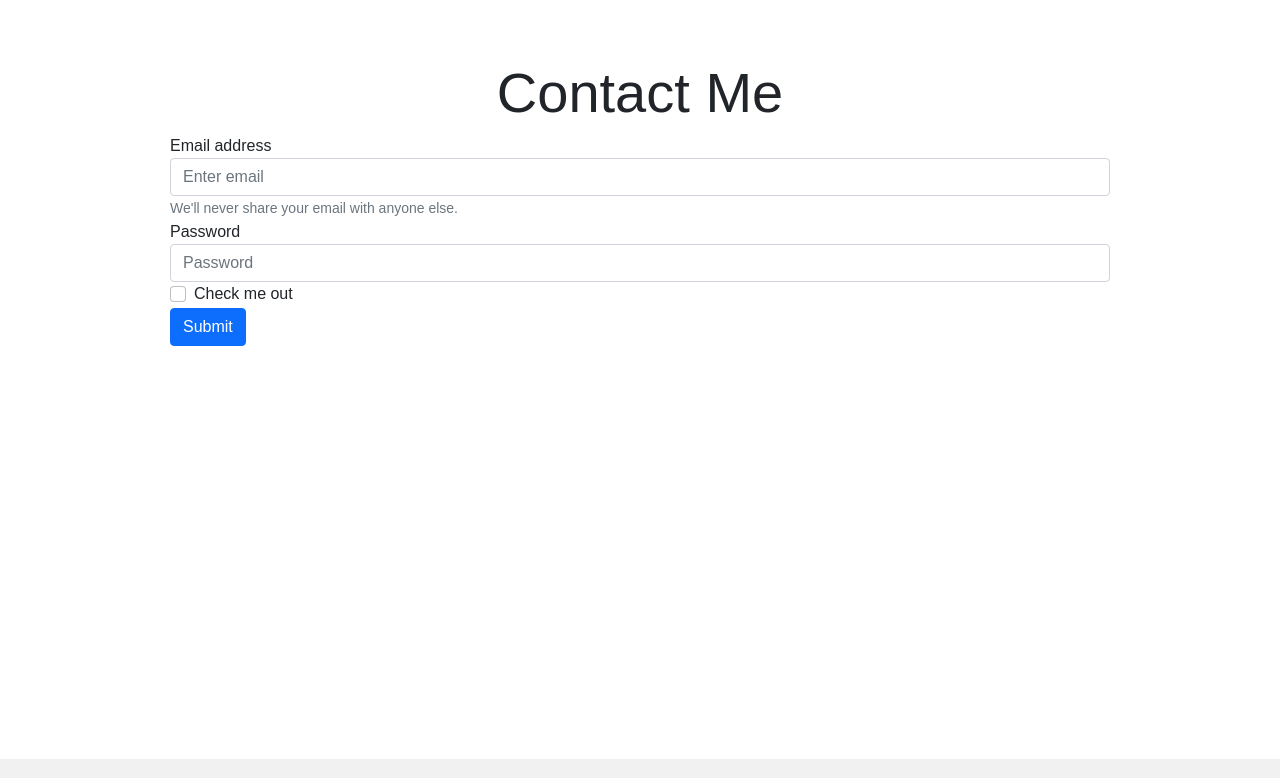
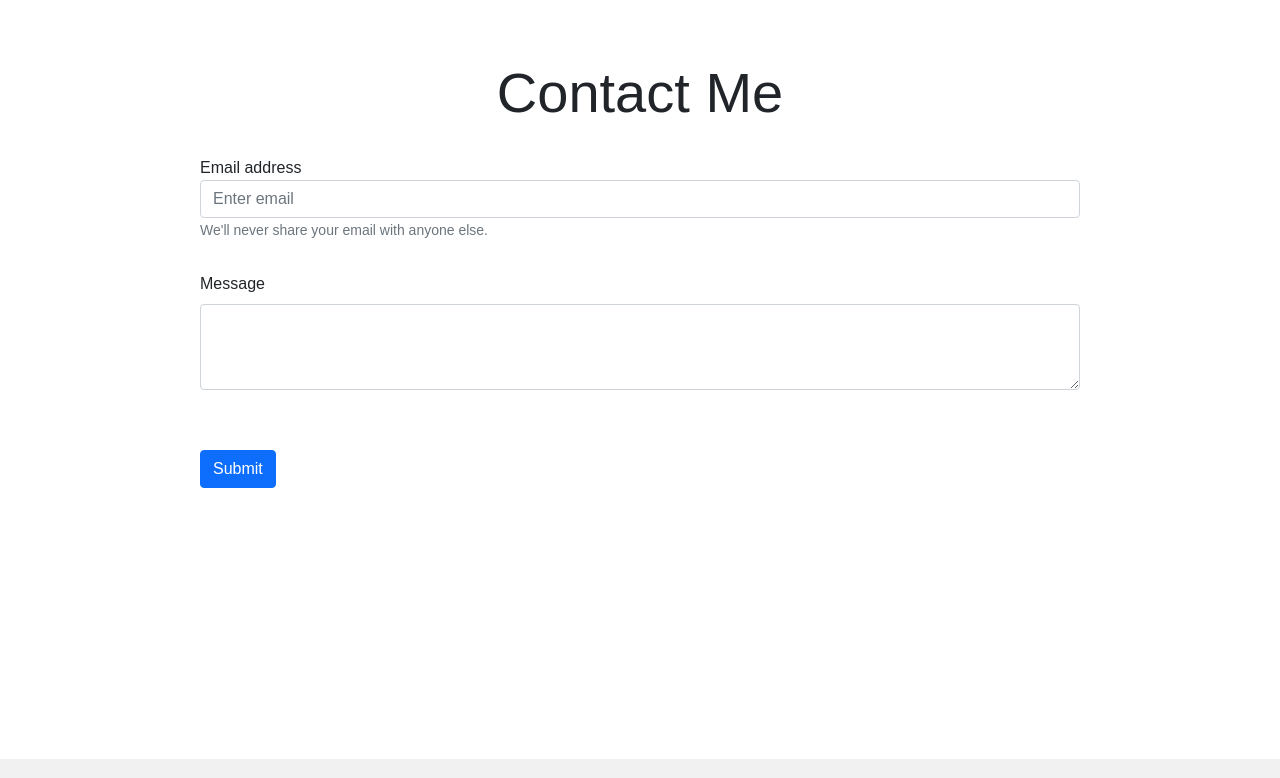
Before and after one commit to SaJa-Projects/art-hub, a plain HTML site: page index.html in a window 1280 px wide. Shown: the part 3920-4698 px from the top of the page. Drawn offline with nearby package versions, Linux system fonts and the light colour scheme.

Commit message:
cleaned up css

```diff
--- a/index.html
+++ b/index.html
@@ -260,23 +260,14 @@
               >
             </div>
             <div class="form-group">
-              <label for="exampleInputPassword1">Password</label>
-              <input
-                type="password"
+              <label for="FormControlTextarea1" class="form-label"
+                >Message</label
+              >
+              <textarea
                 class="form-control"
-                id="exampleInputPassword1"
-                placeholder="Password"
-              />
-            </div>
-            <div class="form-check">
-              <input
-                type="checkbox"
-                class="form-check-input"
-                id="exampleCheck1"
-              />
-              <label class="form-check-label" for="exampleCheck1"
-                >Check me out</label
-              >
+                id="FormControlTextarea1"
+                rows="3"
+              ></textarea>
             </div>
             <button type="submit" class="btn btn-primary">Submit</button>
           </form>
--- a/main.css
+++ b/main.css
@@ -1,4 +1,4 @@
-
+/* main */
 * {
   margin: 0;
   padding: 0;
@@ -13,13 +13,19 @@
   min-height: 100vh;
   background: var(--white);
 }
+a{
+  text-decoration: none!important;
+}
+/* nav */
 .navbar-custom{
   background-color:#D2AC47;
 }
+/* header */
 .bg-image{
   height: 50%;
   background: center no-repeat;
 }
-a{
-  text-decoration: none!important;
+/* contact */
+.form-group,form>.btn{
+  margin:30px;
 }
```
